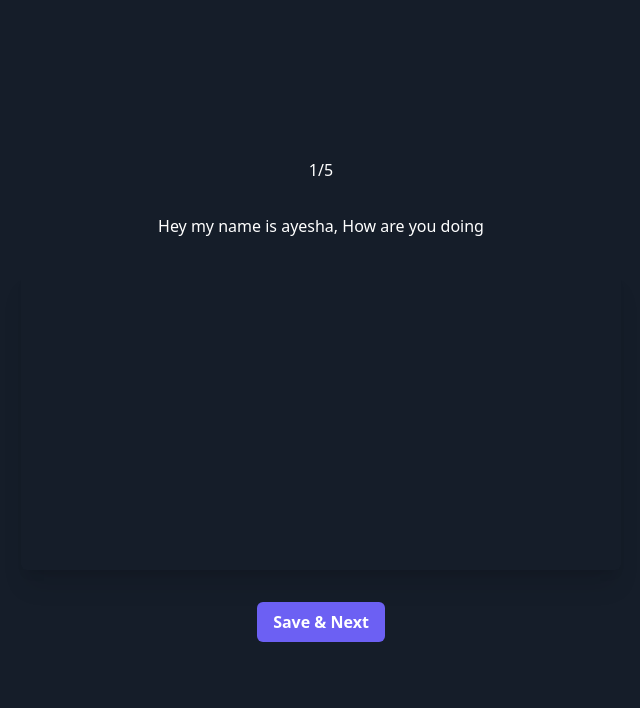
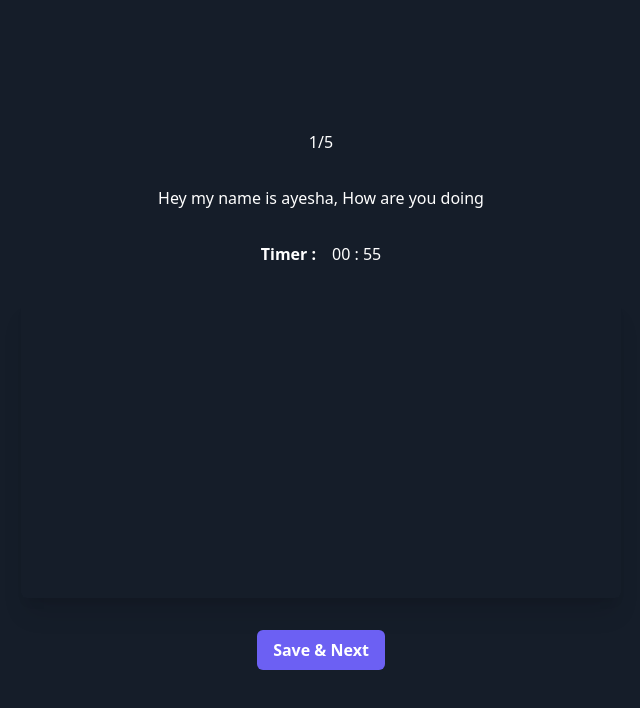
Before and after one commit to amankrsingh2001/Zeko, a Next.js app: page /interview in a window 1280 px wide. Shown: the top 708 px of the page, without its empty margins (319-959 px from the left). Built offline with nearby package versions, Linux system fonts and the light colour scheme; no server answers.

Commit message:
timer and data

```diff
--- a/app/accessCheck/accessCheck.tsx
+++ b/app/accessCheck/accessCheck.tsx
@@ -150,8 +150,8 @@ export default function AccessCheck() {
                 ref={videoRef}
                 autoPlay
                 width="600"
-                height="600"
-                className="shadow-xl rounded-md border-2 border-black "
+                height="800"
+                className="shadow-xl rounded-md "
               ></video>
             </div>
           </div>
@@ -211,9 +211,11 @@ export default function AccessCheck() {
               />
             </div>
 
-            <button onClick={()=>{
+            <button   disabled={!screenShareCheck}
+             onClick={()=>{
               router.push('/interviewInstructions')
-            }} className="bg-[#6C60F3] py-3 mt-6 w-full rounded-md font-bold">
+
+            }} className={`bg-[#6C60F3] py-3 mt-6 w-full rounded-md font-bold }`}>
               Start Interview
             </button>
           </div>
--- a/app/components/interview/main.tsx
+++ b/app/components/interview/main.tsx
@@ -11,6 +11,8 @@ interface ConstrainValue {
 export default function Main(){
     const [currentQuestion, setCurrentQuestion ] = useState(0)
     const [textContent, setTextContent] = useState(QuestionsSection[currentQuestion].question1)
+    const [secondTime, setSecondTime] = useState(60)
+
 
     const videoRef = useRef<HTMLVideoElement>(null);
     const router = useRouter()
@@ -21,6 +23,22 @@ export default function Main(){
             setTextContent(QuestionsSection[currentQuestion+1].question1)
           }
     }
+
+    const submitHandler = () =>{
+      router.push('/submit')
+    }
+let timer:any;
+
+  useEffect(()=>{
+    timer = setInterval(()=>{
+      setSecondTime((prevSecondTime) => Math.max(prevSecondTime - 1, 0));
+    },1000)
+
+    return () =>{
+      clearInterval(timer)
+    }
+  },[textContent])
+
 
 
 
@@ -44,15 +62,18 @@ export default function Main(){
 
         useEffect(()=>{
             speekClick()
+            setSecondTime(60)
+
         },[textContent])
 
     useEffect(() => {
-    // Ensure this runs only on the client
     if (typeof window !== "undefined") {
         getMedia({
           video: { width: 1280, height: 720 },
         });
     }}, []);
+
+
 
     return <div className="w-full h-full flex justify-center items-center flex-col text-white gap-8">
             <div>
@@ -60,6 +81,13 @@ export default function Main(){
             </div>
         <div>
             <p className="text-white text-md">{QuestionsSection[currentQuestion].question1}</p>
+        </div>
+
+        <div className="flex gap-4">
+          <p className="font-bold">Timer :</p>
+         <p>
+         {"00 : " + (secondTime<10? "0"+ secondTime: secondTime)}
+          </p>
         </div>
           <div className="flex flex-col ">
             <video
@@ -70,7 +98,14 @@ export default function Main(){
               className="shadow-xl rounded-md"
             ></video>
         </div>
+        {
 
-            <button className="bg-[#6C60F3] text-white font-bold py-2 px-4 rounded-md" onClick={nextClickHandler}>Save & Next</button>
+          currentQuestion+1 !==  QuestionsSection.length && <button className="bg-[#6C60F3] text-white font-bold py-2 px-4 rounded-md" onClick={nextClickHandler}>Save & Next</button>
+
+        }
+            {
+
+              currentQuestion+1 === QuestionsSection.length && <button className="bg-[#6C60F3] text-white font-bold py-2 px-4 rounded-md" onClick={submitHandler}>Submit your answer</button>
+            }
     </div>
 }
--- /dev/null
+++ b/app/submit/page.tsx
@@ -0,0 +1,19 @@
+"use client"
+
+import { useRouter } from "next/navigation"
+
+
+
+export default function Submitpage (){
+    const router = useRouter()
+
+    const onClickHandler = () =>{
+        router.push('/instruction')
+    }
+
+
+    return <div className="bg-[#151D29] h-screen min-h-[calc(100vh-3.8rem) flex-col  overflow-hidden flex justify-center items-center">
+       <p className="text-white text-4xl font-thin">Thanks for the ans. We will be respond back soon</p>
+       <button className="bg-[#6C60F3] mt-6 px-4 py-2 w-fit  rounded-md font-bold" onClick={onClickHandler}>Go to the main page</button>
+    </div>
+}
```
